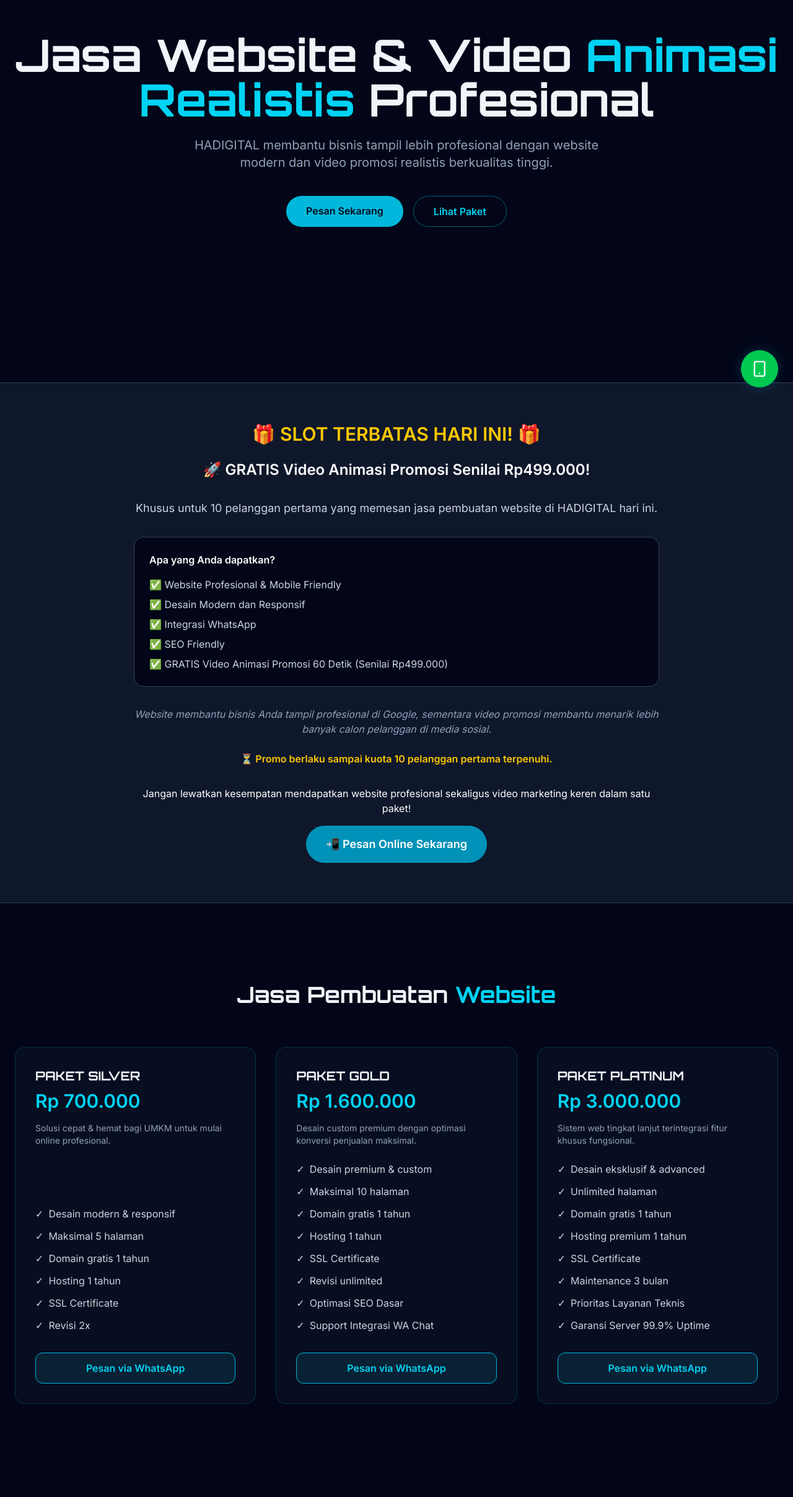
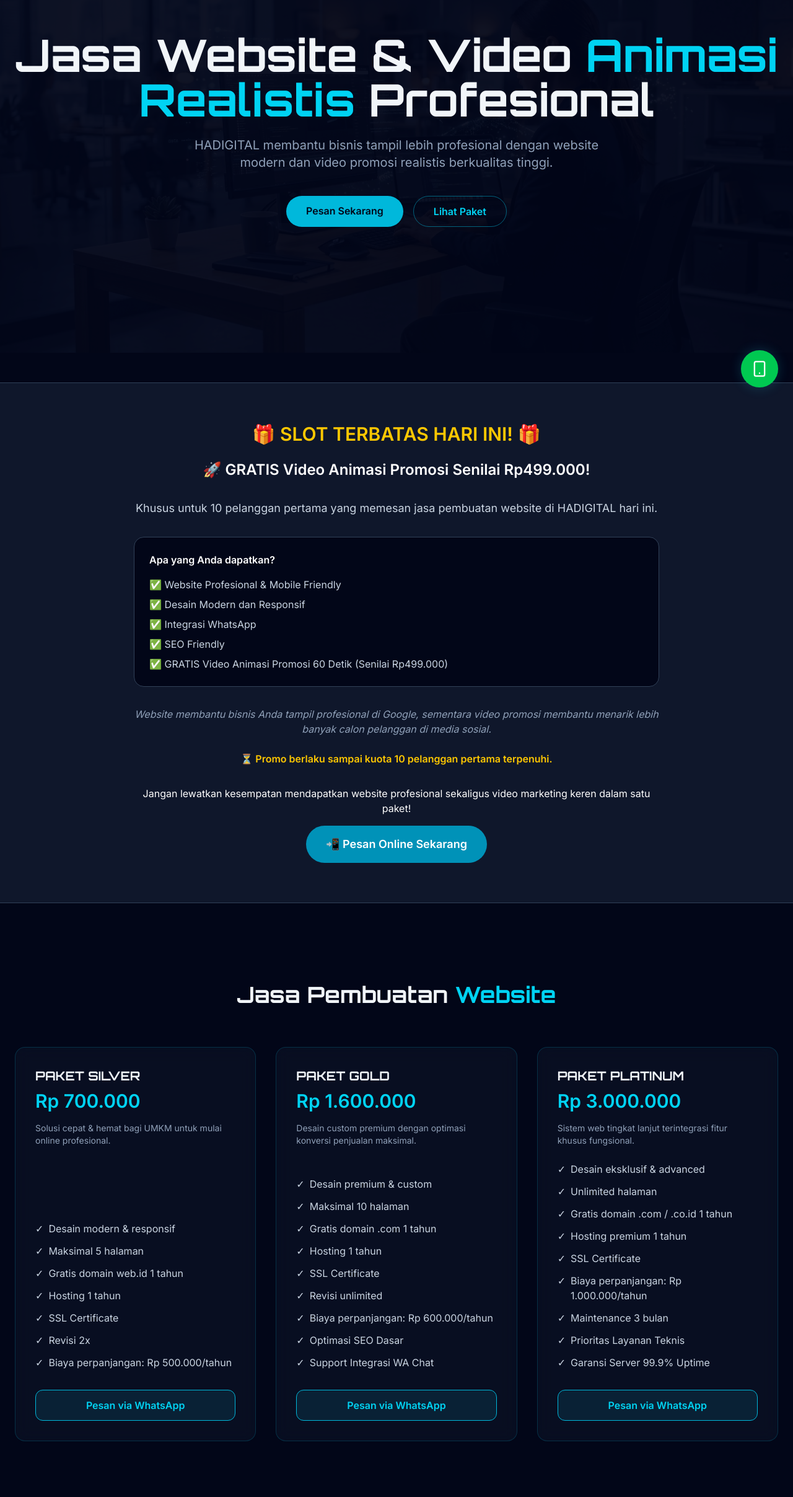
Before and after one commit to idin77/onlin-shop-kadigital, a React (Vite) app: page / in a window 1280 px wide. Shown: the part 151-2566 px from the top of the page at 62% size. Built offline with nearby package versions, Linux system fonts and the light colour scheme.

Commit message:
feat: update hero section and service plans
- Add background image and overlay to Hero section
- Refine service features with specific domain details and renewal costs
- Clean up portfolio list and add project links

```diff
--- a/src/components/Hero.tsx
+++ b/src/components/Hero.tsx
@@ -1,14 +1,19 @@
 import {motion} from 'motion/react';
+import heroBg from '../assets/images/hero_background_1780511849489.png';
 
 export default function Hero() {
   return (
     <section className="relative min-h-[90vh] flex flex-col items-center justify-center text-center p-6 overflow-hidden">
-      <div className="absolute inset-0 bg-[radial-gradient(ellipse_at_center,_var(--tw-gradient-stops))] from-cyan-900/40 via-slate-950 to-slate-950 pointer-events-none" />
+      <div
+        className="absolute inset-0 bg-cover bg-center pointer-events-none"
+        style={{ backgroundImage: `url(${heroBg})`, opacity: 0.3 }}
+      />
+      <div className="absolute inset-0 bg-slate-950/80 pointer-events-none" />
 
       <motion.h1
         initial={{opacity: 0, y: 20}}
         animate={{opacity: 1, y: 0}}
-        className="font-display text-5xl md:text-7xl font-bold mb-6 text-slate-100"
+        className="font-display text-5xl md:text-7xl font-bold mb-6 text-slate-100 relative z-10"
       >
         Jasa Website & Video <span className="text-cyan-400">Animasi Realistis</span> Profesional
       </motion.h1>
@@ -17,7 +22,7 @@
         initial={{opacity: 0, y: 20}}
         animate={{opacity: 1, y: 0}}
         transition={{delay: 0.2}}
-        className="text-lg md:text-xl text-slate-400 mb-10 max-w-2xl"
+        className="text-lg md:text-xl text-slate-400 mb-10 max-w-2xl relative z-10"
       >
         HADIGITAL membantu bisnis tampil lebih profesional dengan website modern dan video promosi realistis berkualitas tinggi.
       </motion.p>
@@ -26,7 +31,7 @@
         initial={{opacity: 0, scale: 0.9}}
         animate={{opacity: 1, scale: 1}}
         transition={{delay: 0.4}}
-        className="flex gap-4"
+        className="flex gap-4 relative z-10"
       >
         <a href="#payment" className="bg-cyan-500 hover:bg-cyan-400 text-slate-950 px-8 py-3 rounded-full font-bold transition-all hover:shadow-[0_0_20px_rgba(34,211,238,0.5)]">
           Pesan Sekarang
--- a/src/components/Portfolio.tsx
+++ b/src/components/Portfolio.tsx
@@ -1,24 +1,16 @@
 import {motion} from 'motion/react';
 import azharBarber from '../assets/images/azhar_barbershop_thumb_1780005596524.png';
-import furnitureJaya from '../assets/images/furniture_jaya_abadi_thumb_1780005613441.png';
-import bakeryNusantara from '../assets/images/bakery_lezat_nusantara_thumb_1780005629537.png';
 import klinikSehat from '../assets/images/klinik_sehat_sejahtera_thumb_1780005651685.png';
 import salonCantik from '../assets/images/salon_cantik_permata_thumb_1780005666706.png';
 import studioFoto from '../assets/images/studio_foto_momen_indah_thumb_1780005683858.png';
-import warungKopi from '../assets/images/warung_kopi_nusantara_thumb_1780005707580.png';
 import cleanPro from '../assets/images/cleanpro_services_thumb_1780005730401.png';
-import styleHub from '../assets/images/stylehub_fashion_thumb_1780005751143.png';
 
 const projects = [
-  {name: 'Azhar Barbershop', category: 'Agency Profile', img: azharBarber},
-  {name: 'Furniture Jaya Abadi', category: 'E-Commerce', img: furnitureJaya},
-  {name: 'Bakery Lezat Nusantara', category: 'E-Commerce', img: bakeryNusantara},
-  {name: 'Klinik Sehat Sejahtera', category: 'Corporate', img: klinikSehat},
-  {name: 'Salon Cantik Permata', category: 'Agency Profile', img: salonCantik},
-  {name: 'Studio Foto Momen Indah', category: 'Portfolio', img: studioFoto},
-  {name: 'Warung Kopi Nusantara', category: 'E-Commerce', img: warungKopi},
-  {name: 'CleanPro Services', category: 'Agency Profile', img: cleanPro},
-  {name: 'StyleHub Fashion', category: 'E-Commerce', img: styleHub},
+  {name: 'Azhar Barbershop', category: 'Agency Profile', img: azharBarber, link: 'https://azharbarber.vercel.app'},
+  {name: 'Klinik Sehat Sejahtera', category: 'Corporate', img: klinikSehat, link: 'https://azharbarber.vercel.app'},
+  {name: 'Salon Cantik Permata', category: 'Agency Profile', img: salonCantik, link: 'https://salo-cantik-permata.vercel.app'},
+  {name: 'Studio Foto Momen Indah', category: 'Portfolio', img: studioFoto, link: 'https://studio-momen-indah.vercel.app'},
+  {name: 'CleanPro Services', category: 'Agency Profile', img: cleanPro, link: 'https://clean-pro-gules.vercel.app'},
 ];
 
 export default function Portfolio() {
@@ -29,17 +21,20 @@
       </h2>
       <div className="grid md:grid-cols-2 lg:grid-cols-3 gap-8">
         {projects.map((p, i) => (
-          <motion.div
+          <motion.a
             key={i}
+            href={p.link}
+            target="_blank"
+            rel="noopener noreferrer"
             whileHover={{y: -10}}
-            className="bg-slate-900/40 backdrop-blur-sm border border-slate-700/50 p-6 rounded-2xl hover:border-cyan-500/50 transition-all group"
+            className="bg-slate-900/40 backdrop-blur-sm border border-slate-700/50 p-6 rounded-2xl hover:border-cyan-500/50 transition-all group block"
           >
             <div className="h-48 bg-slate-950 rounded-xl mb-4 overflow-hidden border border-slate-800">
               <img src={p.img} alt={p.name} className="w-full h-full object-cover opacity-80 group-hover:opacity-100 transition-opacity" />
             </div>
             <h3 className="font-display text-xl font-bold text-slate-100">{p.name}</h3>
             <p className="text-slate-400">{p.category}</p>
-          </motion.div>
+          </motion.a>
         ))}
       </div>
     </section>
--- a/src/components/WebsiteServices.tsx
+++ b/src/components/WebsiteServices.tsx
@@ -5,19 +5,19 @@
     title: 'PAKET SILVER',
     price: 'Rp 700.000',
     desc: 'Solusi cepat & hemat bagi UMKM untuk mulai online profesional.',
-    features: ['Desain modern & responsif', 'Maksimal 5 halaman', 'Domain gratis 1 tahun', 'Hosting 1 tahun', 'SSL Certificate', 'Revisi 2x']
+    features: ['Desain modern & responsif', 'Maksimal 5 halaman', 'Gratis domain web.id 1 tahun', 'Hosting 1 tahun', 'SSL Certificate', 'Revisi 2x', 'Biaya perpanjangan: Rp 500.000/tahun']
   },
   {
     title: 'PAKET GOLD',
     price: 'Rp 1.600.000',
     desc: 'Desain custom premium dengan optimasi konversi penjualan maksimal.',
-    features: ['Desain premium & custom', 'Maksimal 10 halaman', 'Domain gratis 1 tahun', 'Hosting 1 tahun', 'SSL Certificate', 'Revisi unlimited', 'Optimasi SEO Dasar', 'Support Integrasi WA Chat']
+    features: ['Desain premium & custom', 'Maksimal 10 halaman', 'Gratis domain .com 1 tahun', 'Hosting 1 tahun', 'SSL Certificate', 'Revisi unlimited', 'Biaya perpanjangan: Rp 600.000/tahun', 'Optimasi SEO Dasar', 'Support Integrasi WA Chat']
   },
   {
     title: 'PAKET PLATINUM',
     price: 'Rp 3.000.000',
     desc: 'Sistem web tingkat lanjut terintegrasi fitur khusus fungsional.',
-    features: ['Desain eksklusif & advanced', 'Unlimited halaman', 'Domain gratis 1 tahun', 'Hosting premium 1 tahun', 'SSL Certificate', 'Maintenance 3 bulan', 'Prioritas Layanan Teknis', 'Garansi Server 99.9% Uptime']
+    features: ['Desain eksklusif & advanced', 'Unlimited halaman', 'Gratis domain .com / .co.id 1 tahun', 'Hosting premium 1 tahun', 'SSL Certificate', 'Biaya perpanjangan: Rp 1.000.000/tahun', 'Maintenance 3 bulan', 'Prioritas Layanan Teknis', 'Garansi Server 99.9% Uptime']
   },
 ];
 
```
Also changed, not shown: src/assets/images/hero_background_1780511849489.png (added).
